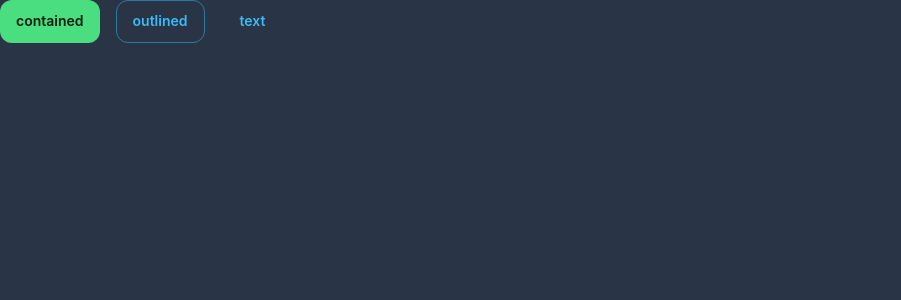
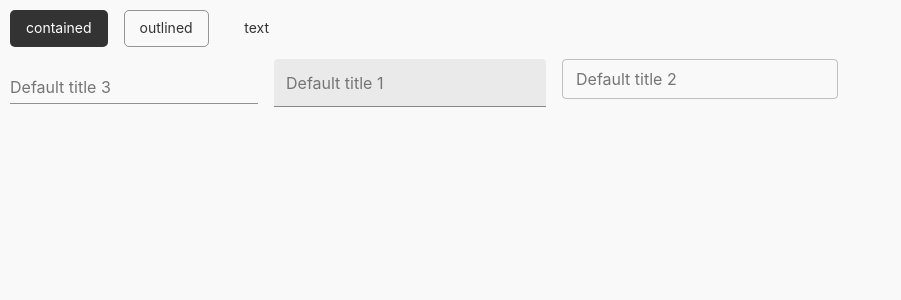
Before and after one commit to NitinSirsath/react-project-template, a React (Vite) app: page / in a window 1280 px wide. Shown: the top 300 px of the page, without its empty margins (0-901 px from the left). Built offline with nearby package versions, Linux system fonts and the light colour scheme.

Commit message:
changed custom styles component

```diff
--- a/src/App.tsx
+++ b/src/App.tsx
@@ -4,19 +4,24 @@ import viteLogo from "/vite.svg";
 import "./App.css";
 import { ThemeProvider } from "@emotion/react";
 import { darkTheme, lightTheme } from "./theme/theme";
-import { Button, Paper, Stack } from "@mui/material";
+import { Button, Paper, Stack, TextField } from "@mui/material";
 
 function App() {
   const theme = true;
   return (
-    <ThemeProvider theme={theme ? darkTheme : lightTheme}>
-      <Paper sx={{ height: "100vh", borderRadius: 0 }}>
+    <ThemeProvider theme={!theme ? darkTheme : lightTheme}>
+      <Paper sx={{ height: "100vh", borderRadius: 0, padding: "10px" }}>
         <Stack direction={"row"} gap={2}>
-          <Button variant="contained" color="success">
+          <Button variant="contained" color="primary">
             contained
           </Button>
           <Button variant="outlined">outlined</Button>
           <Button variant="text">text</Button>
+        </Stack>
+        <Stack direction={"row"} gap={2}>
+          <TextField label="Default title 3" variant="standard" size="small" />
+          <TextField label="Default title 1" variant="filled" size="small" />
+          <TextField label="Default title 2" variant="outlined" size="small" />
         </Stack>
       </Paper>
     </ThemeProvider>
--- a/src/theme/theme.ts
+++ b/src/theme/theme.ts
@@ -1,28 +1,28 @@
 import { createTheme } from "@mui/material/styles";
 import { Components, Theme } from "@mui/material/styles";
 
-// Light mode color conventions
-const lightColors = {
-  primary: "#0F172A", // Deep navy for modern contrast
-  secondary: "#64748B", // Subtle gray-blue
-  text: "#1E293B", // Strong dark gray
-  background: "#F8FAFC", // Soft off-white
-  surface: "#FFFFFF", // Pure white
-  error: "#EF4444", // Bold red
-  success: "#22C55E", // Bright green
-  neutral: "#E2E8F0", // Soft gray for borders
+// Minimal color palette for light mode
+const minimalColorsLight = {
+  primary: "#333333", // Dark Gray
+  secondary: "#757575", // Medium Gray
+  text: "#212121", // Almost Black
+  background: "#ffffff", // White
+  surface: "#f9f9f9", // Very Light Gray
+  error: "#e53935", // Soft Red
+  success: "#43a047", // Soft Green
+  neutral: "#9e9e9e", // Light Gray
 };
 
-// Dark mode color conventions
-const darkColors = {
-  primary: "#38BDF8", // Vivid cyan-blue
-  secondary: "#94A3B8", // Muted gray-blue
-  text: "#F1F5F9", // Light gray
-  background: "#0F172A", // Deep navy
-  surface: "#1E293B", // Dark slate gray
-  error: "#F87171", // Warm red
-  success: "#4ADE80", // Bright green
-  neutral: "#334155", // Darker gray for borders
+// Minimal color palette for dark mode
+const minimalColorsDark = {
+  primary: "#ffffff", // White
+  secondary: "#bdbdbd", // Light Gray
+  text: "#e0e0e0", // Light Text
+  background: "#121212", // Dark Background
+  surface: "#1d1d1d", // Slightly Lighter Surface
+  error: "#cf6679", // Soft Red for Dark Mode
+  success: "#66bb6a", // Soft Green for Dark Mode
+  neutral: "#757575", // Medium Gray
 };
 
 // Shared typography settings
@@ -36,22 +36,20 @@ const typography = {
 };
 
 const modernComponentOverrides = (
-  colors: typeof lightColors | typeof darkColors
+  colors: typeof minimalColorsLight | typeof minimalColorsDark
 ): Components<Theme> => ({
   MuiButton: {
     styleOverrides: {
       root: {
-        textTransform: "none",
-        borderRadius: 12,
-        fontWeight: 600,
-        fontSize: "0.875rem",
-        padding: "8px 16px",
+        textTransform: "none", // Keep text as is (no uppercase)
+        borderRadius: 5,
+        fontWeight: "normal",
         transition: "all 0.3s ease",
         boxShadow: "none",
         "&:hover": {
           backgroundColor: colors.primary,
-          color: "#ffffff",
-          boxShadow: `0px 4px 12px rgba(0, 0, 0, 0.1)`,
+          color: colors.background,
+          boxShadow: "0px 4px 12px rgba(0, 0, 0, 0.1)",
         },
       },
     },
@@ -59,8 +57,8 @@ const modernComponentOverrides = (
   MuiPaper: {
     styleOverrides: {
       root: {
-        borderRadius: 16,
-        boxShadow: "0px 4px 12px rgba(0, 0, 0, 0.05)",
+        borderRadius: 12,
+        boxShadow: "0px 4px 16px rgba(0, 0, 0, 0.1)",
       },
     },
   },
@@ -68,17 +66,13 @@ const modernComponentOverrides = (
     styleOverrides: {
       root: {
         margin: "12px 0px",
-        borderRadius: 8,
-      },
-    },
-  },
-  MuiAppBar: {
-    styleOverrides: {
-      root: {
-        backgroundColor: colors.surface,
-        color: colors.text,
-        boxShadow: "none",
-        borderBottom: `1px solid ${colors.neutral}`,
+        borderColor: colors.neutral, // Subtle border
+        "& .MuiInputLabel-root": {
+          color: colors.secondary,
+        },
+        "& .MuiInputLabel-root.Mui-focused": {
+          color: colors.primary,
+        },
       },
     },
   },
@@ -86,8 +80,7 @@ const modernComponentOverrides = (
     styleOverrides: {
       root: {
         margin: "20px 0px",
-        borderRadius: 8,
-        boxShadow: "0px 4px 12px rgba(0, 0, 0, 0.05)",
+        borderRadius: 5,
       },
     },
   },
@@ -98,62 +91,48 @@ const modernComponentOverrides = (
       },
     },
   },
+  MuiDialog: {
+    styleOverrides: {
+      paper: {
+        borderRadius: 12,
+        boxShadow: "0px 4px 20px rgba(0, 0, 0, 0.2)",
+      },
+    },
+  },
 });
 
-// Light mode theme
+// Light mode theme (minimal and typographic focus)
 export const lightTheme = createTheme({
   palette: {
     mode: "light",
-    primary: {
-      main: lightColors.primary,
+    primary: { main: minimalColorsLight.primary },
+    secondary: { main: minimalColorsLight.secondary },
+    text: { primary: minimalColorsLight.text },
+    background: {
+      default: minimalColorsLight.background,
+      paper: minimalColorsLight.surface,
     },
-    secondary: {
-      main: lightColors.secondary,
-    },
-    text: {
-      primary: lightColors.text,
-      secondary: lightColors.neutral,
-    },
-    background: {
-      default: lightColors.background,
-      paper: lightColors.surface,
-    },
-    error: {
-      main: lightColors.error,
-    },
-    success: {
-      main: lightColors.success,
-    },
+    error: { main: minimalColorsLight.error },
+    success: { main: minimalColorsLight.success },
   },
   typography,
-  components: modernComponentOverrides(lightColors),
+  components: modernComponentOverrides(minimalColorsLight),
 });
 
-// Dark mode theme
+// Dark mode theme (minimal and typographic focus)
 export const darkTheme = createTheme({
   palette: {
     mode: "dark",
-    primary: {
-      main: darkColors.primary,
+    primary: { main: minimalColorsDark.primary },
+    secondary: { main: minimalColorsDark.secondary },
+    text: { primary: minimalColorsDark.text },
+    background: {
+      default: minimalColorsDark.background,
+      paper: minimalColorsDark.surface,
     },
-    secondary: {
-      main: darkColors.secondary,
-    },
-    text: {
-      primary: darkColors.text,
-      secondary: darkColors.neutral,
-    },
-    background: {
-      default: darkColors.background,
-      paper: darkColors.surface,
-    },
-    error: {
-      main: darkColors.error,
-    },
-    success: {
-      main: darkColors.success,
-    },
+    error: { main: minimalColorsDark.error },
+    success: { main: minimalColorsDark.success },
   },
   typography,
-  components: modernComponentOverrides(darkColors),
+  components: modernComponentOverrides(minimalColorsDark),
 });
```
